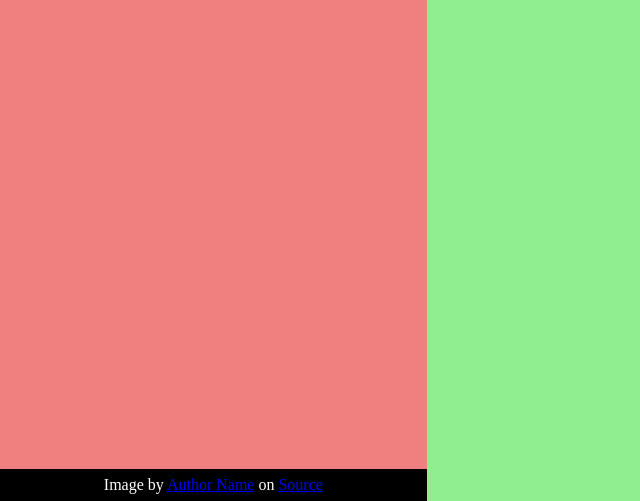
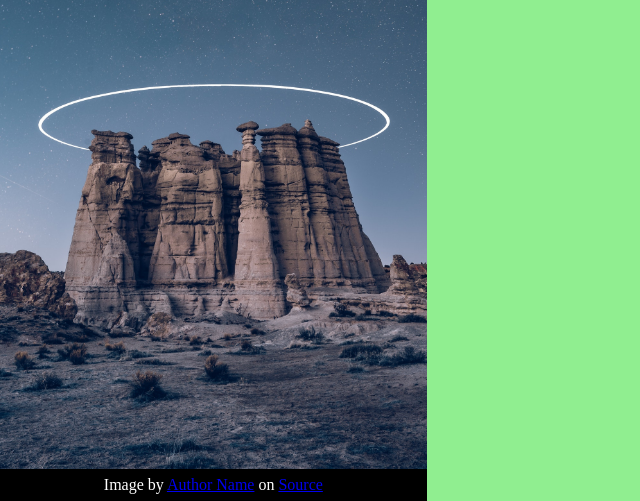
Before and after one commit to nico-or/TOP_signup-form, a plain HTML site: page index.html in a window 1280 px wide. Shown: the part 299-800 px from the top of the page, without its empty margins (0-640 px from the left). Drawn offline with Linux system fonts and the light colour scheme.

Commit message:
Add background image

```diff
--- a/left-column.css
+++ b/left-column.css
@@ -1,6 +1,10 @@
 .column-left {
   display: flex;
   flex-direction: column;
+  background-image: url('img/pexels-ian-beckley-2440079.jpg');
+  background-repeat: no-repeat;
+  background-size: cover;
+  background-position: center;
 }
 
 .column-left .name-wrapper {
```
Also changed, not shown: img/pexels-ian-beckley-2440079.jpg (added).
